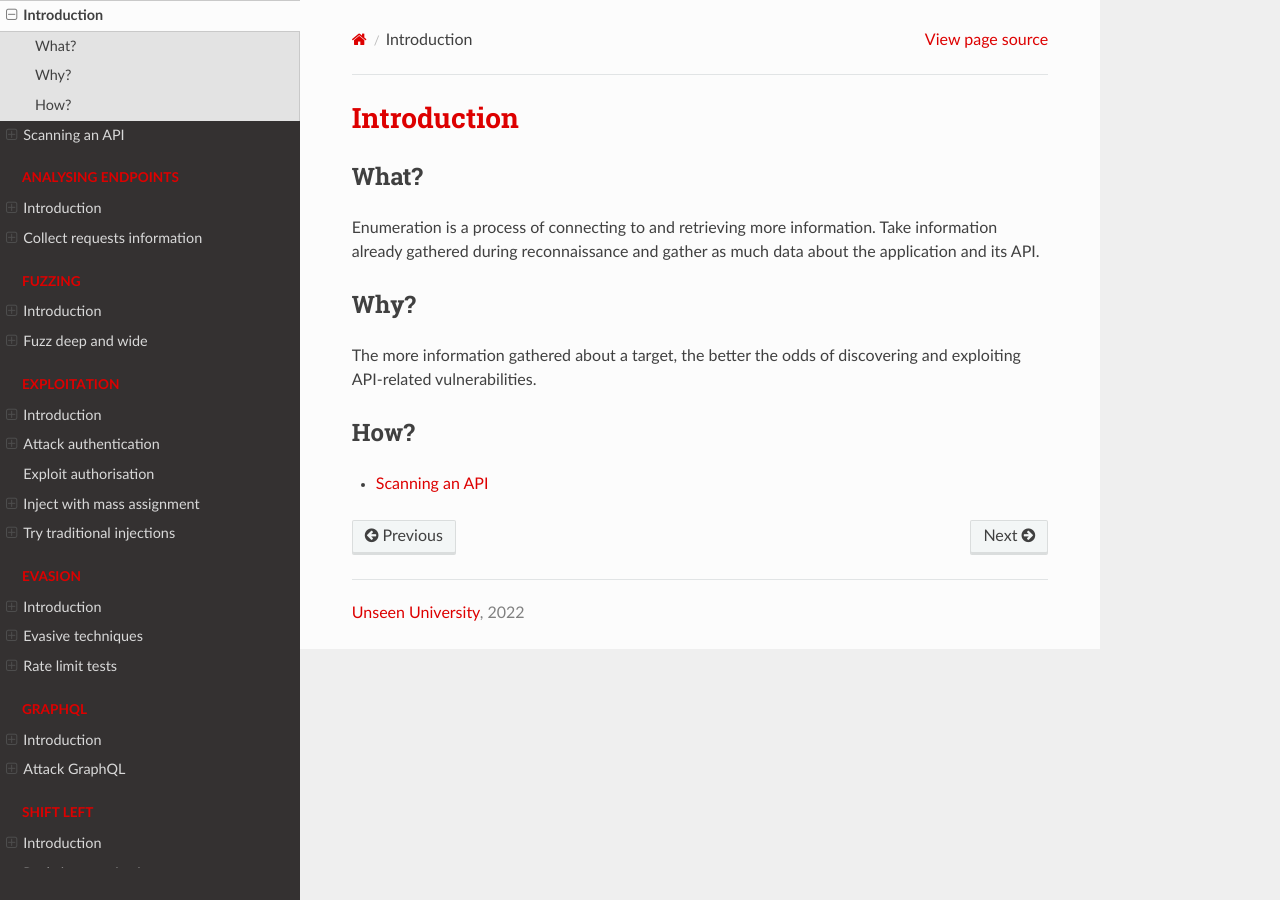
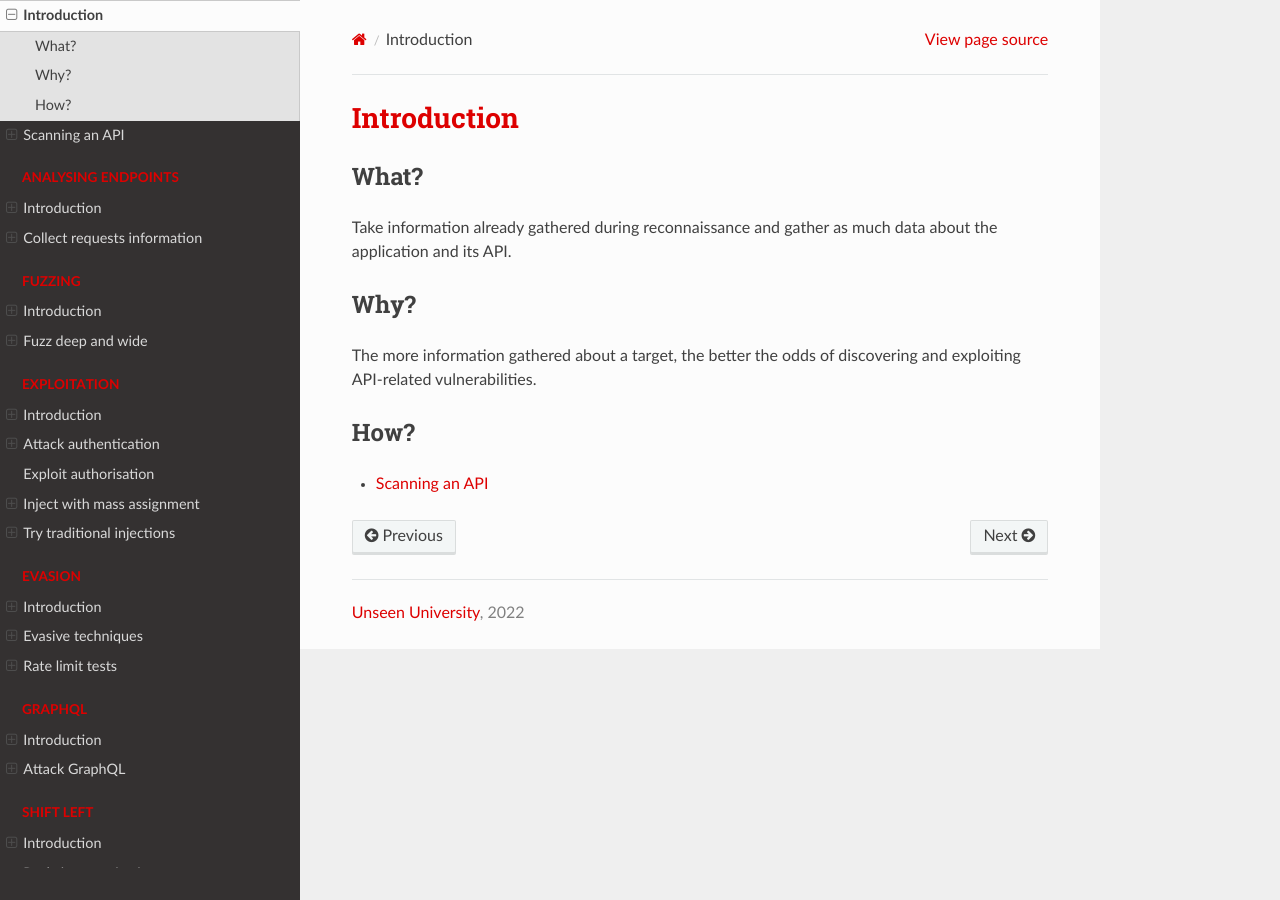
Before and after one commit to tymyrddin/red-api, a Sphinx documentation site: the page built from source/docs/enum/README.md, in a window 1280 px wide. Built offline with Sphinx 7.4.7 and the Read the Docs theme 2.0.0, drawn with Linux system fonts in a browser that asks for light colours.

Commit message:
Version 0.1

```diff
--- a/source/docs/enum/README.md
+++ b/source/docs/enum/README.md
@@ -2,7 +2,7 @@
 
 ## What?
 
-Enumeration is a process of connecting to and retrieving more information. Take information already gathered during
+Take information already gathered during
 reconnaissance and gather as much data about the application and its API.
 
 ## Why?
```
